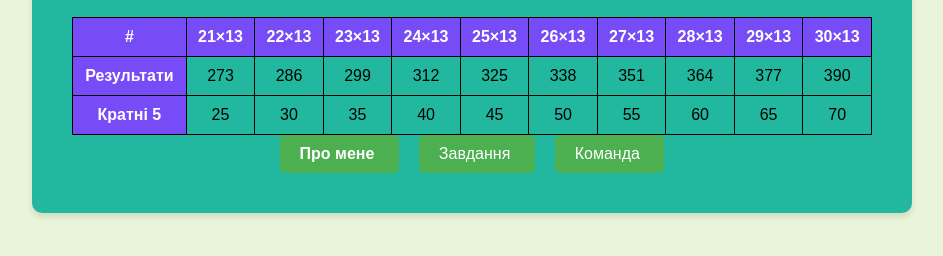
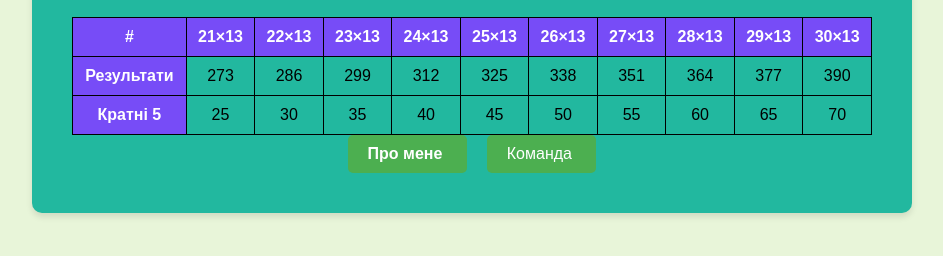
Before and after one commit to real227/GSC-Game-World-, a plain HTML site: page Завдання.html in a window 1280 px wide. Shown: the part 144-400 px from the top of the page, without its empty margins (168-1111 px from the left). Drawn offline with Linux system fonts and the light colour scheme.

Commit message:
Update Завдання.html

```diff
--- a/Завдання.html
+++ b/Завдання.html
@@ -123,7 +123,6 @@
         </tbody>
     </table>
         <div class="buttons"><a href="index.html"><strong>Про мене</strong>&nbsp;</a>
-            <a href="Завдання.html">Завдання&nbsp;</a>
 			<a href="Команда.html">Команда&nbsp;</a>
         </div>
     </div>
```
